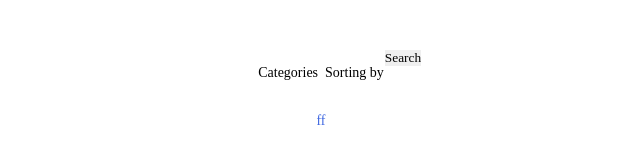
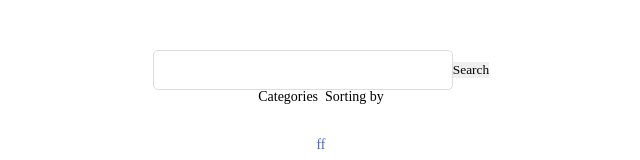
Before and after one commit to klekwedge/books, a React app: page / in a window 1280 px wide. Shown: the top 160 px of the page, without its empty margins (319-959 px from the left). Built offline with nearby package versions, Linux system fonts and the light colour scheme; no server answers; the HTML template or start-up script is replaced by a standard one.

Commit message:
feat: add SearchInput

```diff
--- a/src/components/SearchForm/SearchForm.tsx
+++ b/src/components/SearchForm/SearchForm.tsx
@@ -1,4 +1,5 @@
 /* eslint-disable jsx-a11y/label-has-associated-control */
+import SearchInput from '../SearchInput/SearchInput';
 import './SearchForm.scss';
 
 function SearchForm() {
@@ -6,7 +7,7 @@ function SearchForm() {
     <div className="wrapper">
       <form>
         <div className="search">
-          <input />
+          <SearchInput />
           <button type="button">Search</button>
         </div>
         <div className="filters">
--- /dev/null
+++ b/src/components/SearchInput/SearchInput.scss
@@ -0,0 +1,22 @@
+input {
+  width: 100%;
+  min-width: 300px;
+  color: inherit;
+  height: 40px;
+  padding: 5px 10px;
+  border: 1px solid #ddd;
+  border-radius: 5px;
+  transition: all 0.3s ease;
+
+  &:hover {
+    border: 1px solid rgb(180, 180, 180);
+  }
+
+  &:focus {
+    border: 1px solid rgb(68, 130, 248);
+  }
+
+  &:active {
+    background-color: inherit;
+  }
+}
--- /dev/null
+++ b/src/components/SearchInput/SearchInput.tsx
@@ -0,0 +1,7 @@
+import './SearchInput.scss'
+
+function SearchInput() {
+  return <input />;
+}
+
+export default SearchInput;
```
